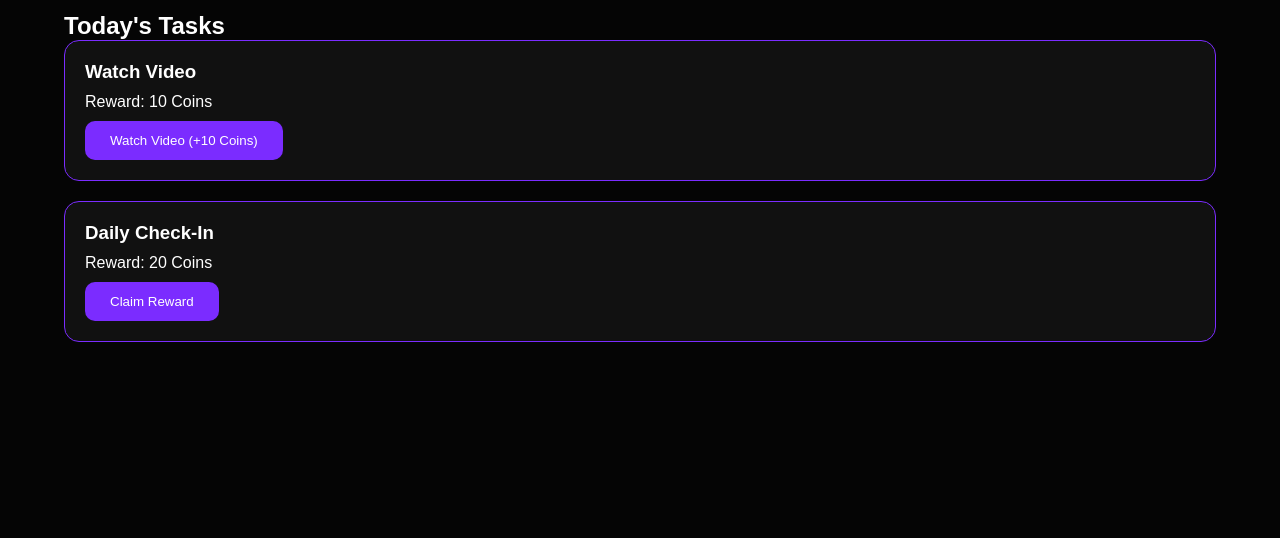
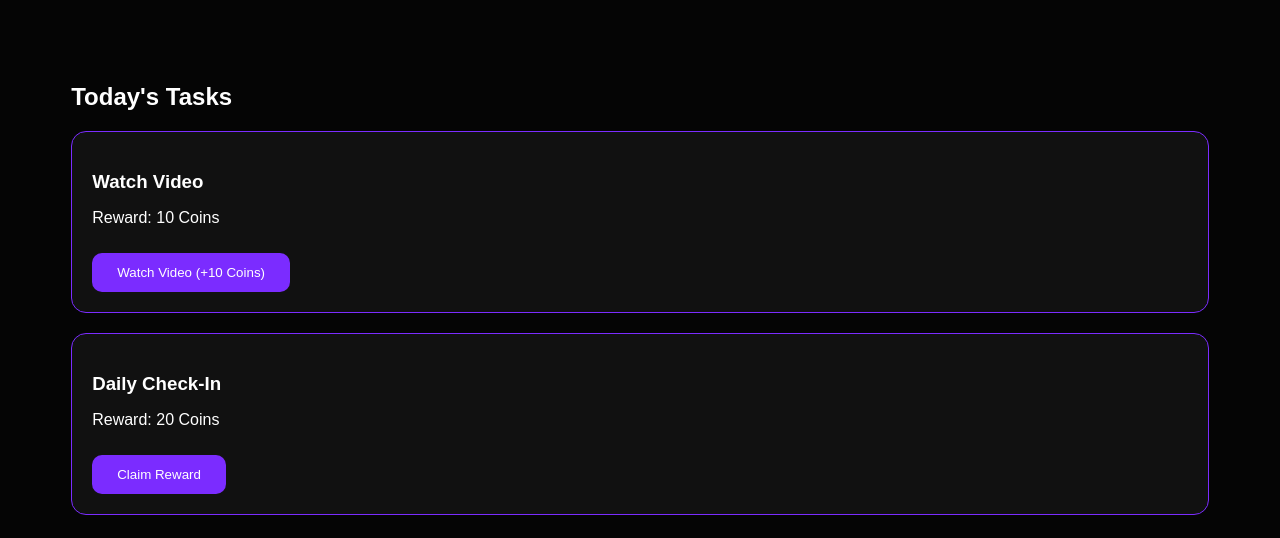
Before and after one commit to shubhamkilania/cointube, a plain HTML site: page index.html in a window 1280 px wide. Shown: the part 262-800 px from the top of the page. Drawn offline with Linux system fonts and the light colour scheme.

Commit message:
Refactor CSS styles for improved layout and design

```diff
--- a/style.css
+++ b/style.css
@@ -1,6 +1,6 @@
 *{
-    margin:0;
-    padding:0;
+    margin:100;
+    padding:100;
     box-sizing:border-box;
 }
 
```
